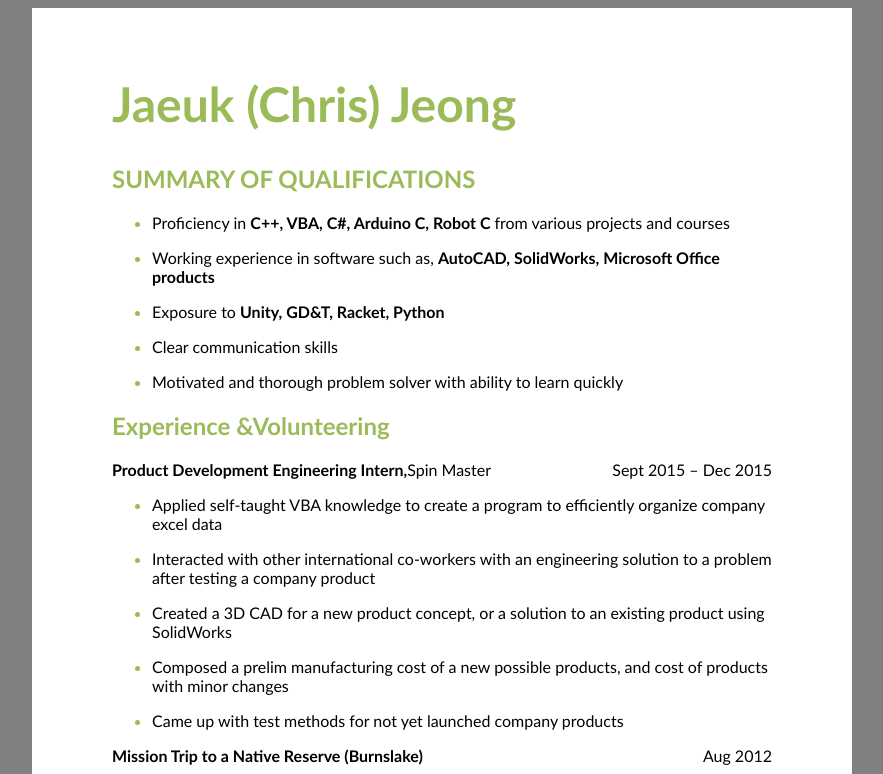
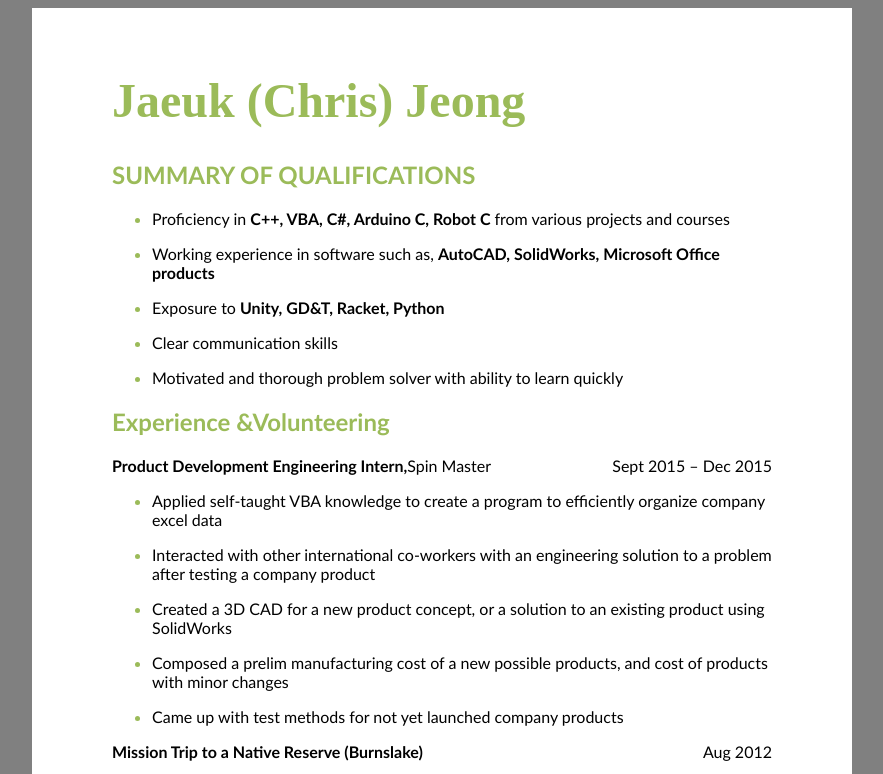
Before and after one commit to wodnr610/resume, a plain HTML site: page index.html in a window 1280 px wide. Shown: the top 774 px of the page, without its empty margins (198-1081 px from the left). Drawn offline with Linux system fonts and the light colour scheme.

Commit message:
Update style.css

```diff
--- a/style.css
+++ b/style.css
@@ -4,7 +4,7 @@ html{
 h1
 {
   font-size: 300%;
-  font-family:Calibri;
+  font-family: san-serif;
   text-align:left;
   color: rgb(155,187,89);
   margin-left:70;
```
